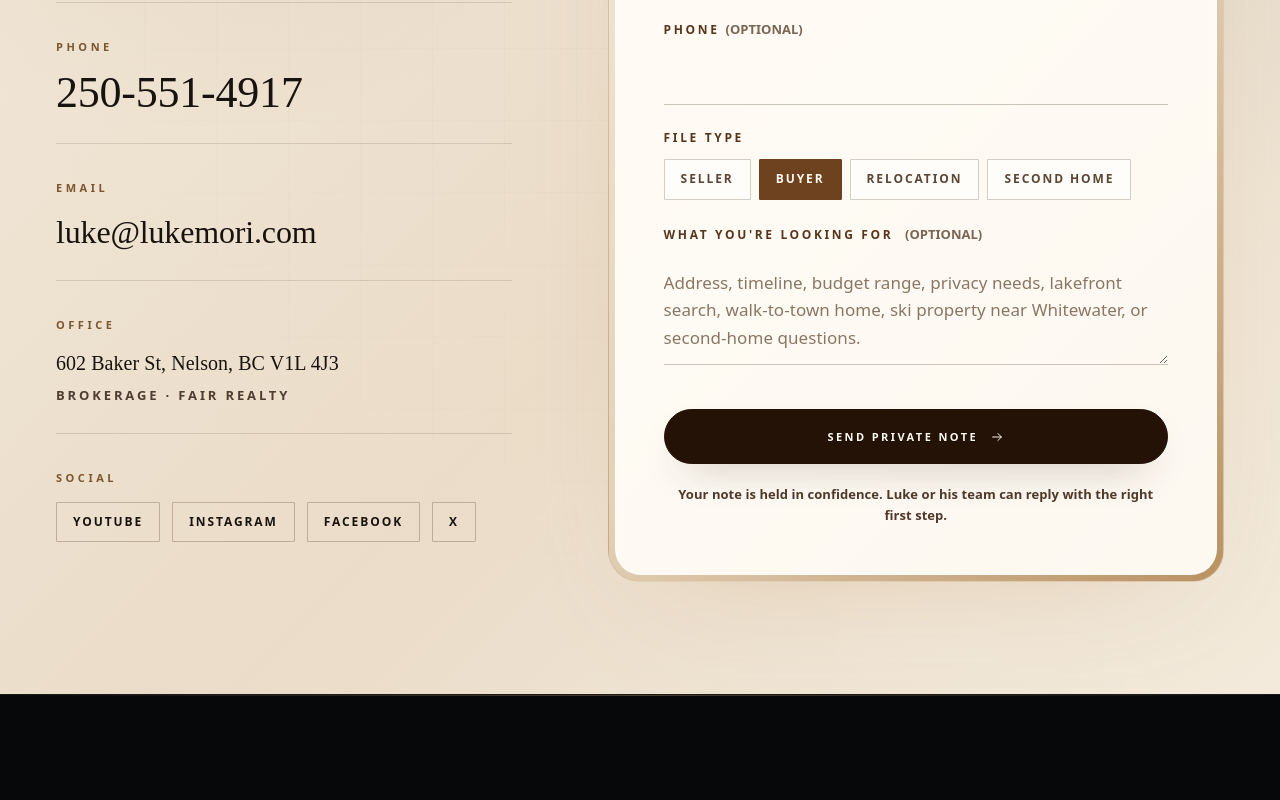
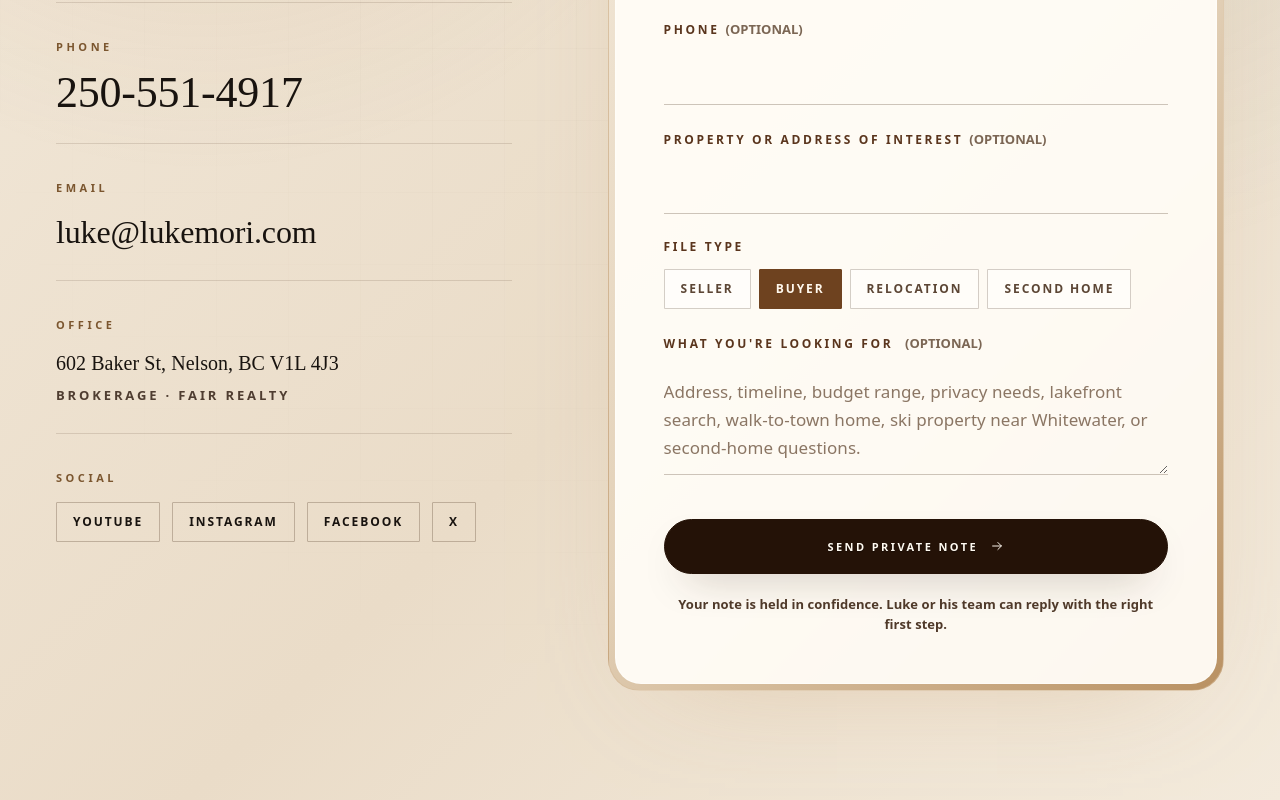
Before and after one commit to KootenayMadeDigital/Luke-Mori-Luxury-Real-Estate, a Next.js app: page /contact in a window 1280 px wide. Shown: the part 2360-3160 px from the top of the page. Built offline with nearby package versions, Linux system fonts and the light colour scheme; a web font is replaced by a local one.

Commit message:
fix: add property interest field to consult form

```diff
--- a/src/components/forms/ConsultForm.tsx
+++ b/src/components/forms/ConsultForm.tsx
@@ -40,6 +40,12 @@ export function ConsultForm() {
         <Field label="Name" name="name" autoComplete="name" required />
         <Field label="Email" name="email" type="email" autoComplete="email" required />
         <Field label="Phone" name="phone" type="tel" autoComplete="tel" optional />
+        <Field
+          label="Property or address of interest"
+          name="propertyInterest"
+          autoComplete="street-address"
+          optional
+        />
 
         <fieldset className="mb-6 border-0 p-0">
           <legend className="mb-3 block text-[11px] font-bold uppercase tracking-[0.22em] text-[#5a351d]">
```
